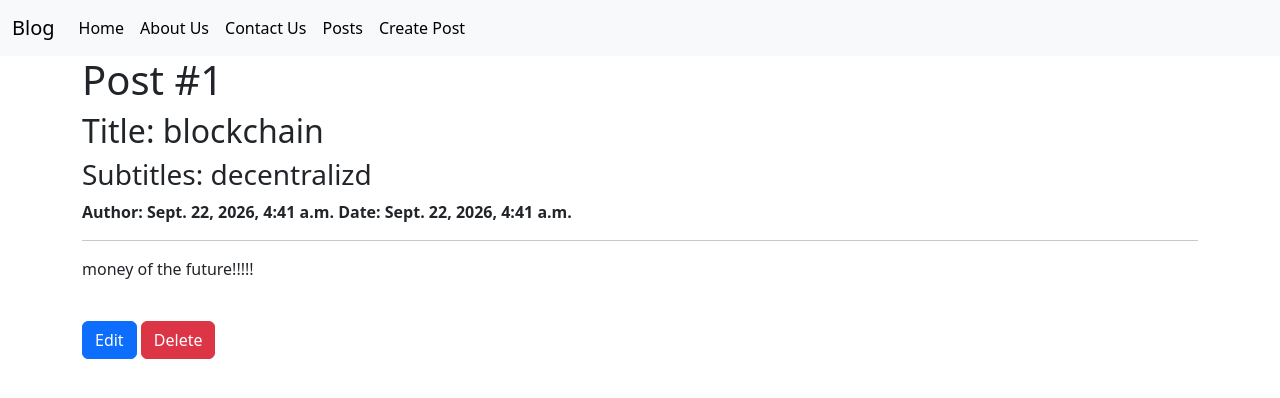
After one commit to Austin-Haist/blog, a Django app: page /posts/detail/1/ in a window 1280 px wide. The commit adds this page. Shown: the top 398 px of the page. Run offline with Django 5.2, Linux system fonts and the light colour scheme; data comes from the database, SQL or seed files in the repository; both versions use the stored data as it was after the commit.

Commit message:
upload final report

```diff
--- a/posts/models.py
+++ b/posts/models.py
@@ -1,5 +1,6 @@
 from django.db import models
 from django.contrib.auth.models import User
+from django.urls import reverse
 
 # Create your models here.
 # CREATE TABLE expenses (
@@ -17,5 +18,9 @@ class Post(models.Model):
         on_delete=models.CASCADE
     )
 
-def __str__(self): #toString
-    return f"{self.title} by {self.author}"
+    def __str__(self): #toString
+        return f"{self.title} by {self.author}"
+
+    def get_absolute_url(self):
+        #Automatically redirect the user to an specific endpoint when a POST request is sent
+        return reverse("post_detail", args=[self.id])
--- a/posts/urls.py
+++ b/posts/urls.py
@@ -1,5 +1,18 @@
 from django.urls import path
+from .views import (
+    PostListView,
+    PostDetailView,
+    PostCreateView,
+    PostUpdateView,
+    PostDeleteView,
+)
 
 urlpatterns = [
+    path("list/", PostListView.as_view(), name="post_list"),
+    path('detail/<int:pk>/', PostDetailView.as_view(), name="post_detail"),
+    path('new/', PostCreateView.as_view(), name="post_new"),
+    path("edit/<int:pk>/", PostUpdateView.as_view(), name="post_edit"),
+    path("delete/<int:pk>/", PostDeleteView.as_view(), name="post_delete"),
+]
 
-]
+# SELECT * FROM table WHERE id = '?'
--- a/posts/views.py
+++ b/posts/views.py
@@ -1,3 +1,48 @@
-from django.shortcuts import render
+from django.views.generic import (
+    ListView,
+    DetailView,
+    CreateView,
+    UpdateView,
+    DeleteView
+)
+from django.urls import reverse_lazy
+from .models import Post
+from django.contrib.auth.models import User
 
 # Create your views here.
+class PostListView(ListView): # Get Request -> List
+    # template_name attribute renders a specific html
+    template_name = "postsTemplates/list.html"
+    # models attribute let django know from which model (table) we want to retrieve the data
+    model = Post
+    # context_object_name attribute allow us to change the variable name on how we call it inside of the template
+    context_object_name = "posts"
+
+class PostDetailView(DetailView): # GET Request -> Single Object
+    template_name = "postsTemplates/detail.html"
+    model = Post
+    context_object_name = "single_post"
+
+class PostCreateView(CreateView): # GET Request first -> Display Empty Form
+                                    # POST Request second -> Create new object
+    template_name = "postsTemplates/new.html"
+    model = Post
+    # fields attribute is a list that allows us to enable/disable the inputs to render in html
+    fields = ["title", 'subtitle', "body"]
+
+    def form_valid(self, form):
+        # This function help us to run some validations before we create the object
+        form.instance.author = User.objects.last()
+        return super().form_valid(form)
+
+class PostUpdateView(UpdateView): # GET Request first -> Display filled form
+                                # POST Request Second -> Update modified item
+    template_name = "postsTemplates/edit.html"
+    model = Post
+    fields = ["title", "subtitle", "body"]
+
+class PostDeleteView(DeleteView):
+    template_name = "postsTemplates/delete.html"
+    model = Post
+    # success_url attribute allows us to redirect the user to other view if the request was successful
+    success_url = reverse_lazy("post_list")
--- a/templates/navbar.html
+++ b/templates/navbar.html
@@ -10,10 +10,16 @@
           <a class="nav-link active" aria-current="page" href="{% url 'homeTwo' %}">Home</a>
         </li>
         <li class="nav-item">
-          <a class="nav-link" href="{% url 'about' %}">About Us</a>
+          <a class="nav-link active" href="{% url 'about' %}">About Us</a>
         </li>
         <li class="nav-item">
-          <a class="nav-link" href="{% url 'contact' %}">Contact Us</a>
+          <a class="nav-link active" href="{% url 'contact' %}">Contact Us</a>
+        </li>
+        <li class="nav-item">
+          <a class="nav-link active" href="{% url 'post_list' %}">Posts</a>
+        </li>
+        <li class="nav-item">
+          <a class="nav-link active" href="{% url 'post_new' %}">Create Post</a>
         </li>
       </ul>
     </div>
--- /dev/null
+++ b/templates/postsTemplates/detail.html
@@ -0,0 +1,18 @@
+{% extends 'base.html' %}
+
+{% block title %}
+    Post Detail {{ single_post.id }}
+{% endblock %}
+
+{% block content %}
+    <h1>Post #{{ single_post.id }}</h1>
+    <h2>Title: {{ single_post.title }}</h2>
+    <h3>Subtitles: {{ single_post.subtitle }}</h3>
+    <span><strong>Author: {{ single_post.created_on }}</strong></span>
+    <span><strong>Date: {{ single_post.created_on }}</strong></span>
+    <hr>
+    <p>{{ single_post.body }}</p>
+    <br>
+    <a href="{% url 'post_edit' single_post.id %}" class="btn btn-primary">Edit</a>
+    <a href="{% url 'post_delete' single_post.id %}" class="btn btn-danger">Delete</a>
+{% endblock %}
```
Also changed, not shown: templates/postsTemplates/delete.html (added, +15 -0 lines), templates/postsTemplates/edit.html (added, +14 -0 lines), templates/postsTemplates/list.html (added, +19 -0 lines), templates/postsTemplates/new.html (added, +14 -0 lines), db.sqlite3.
